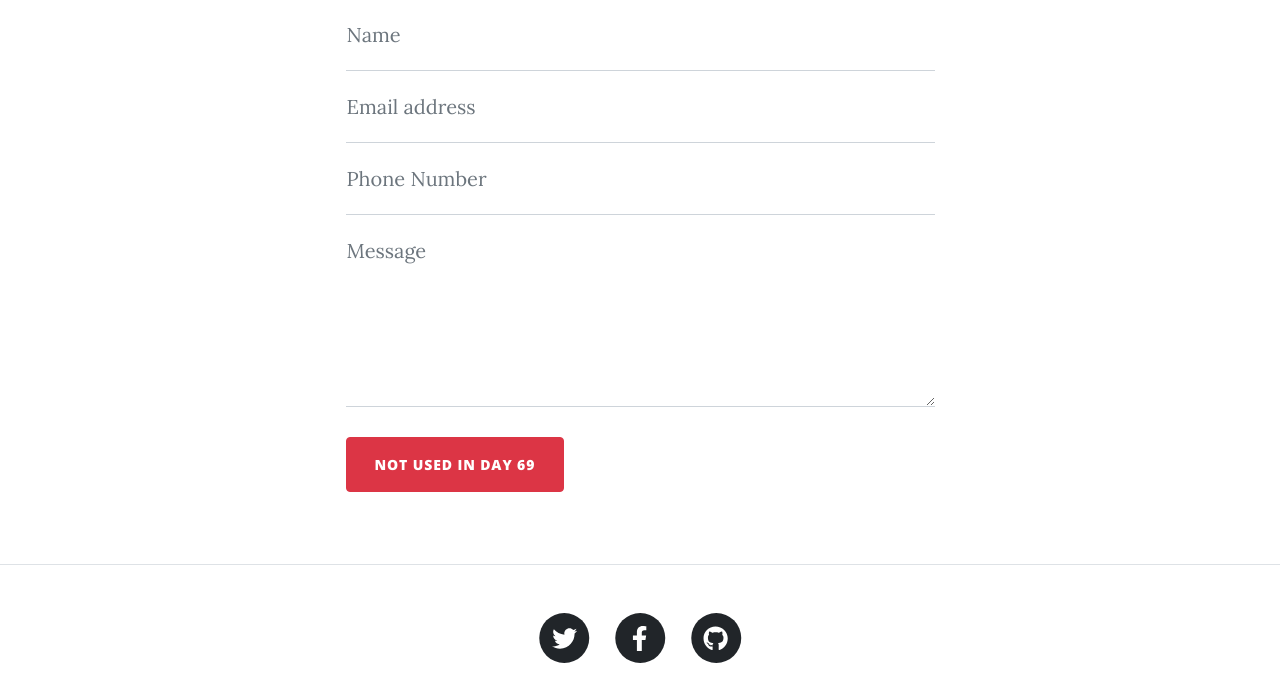
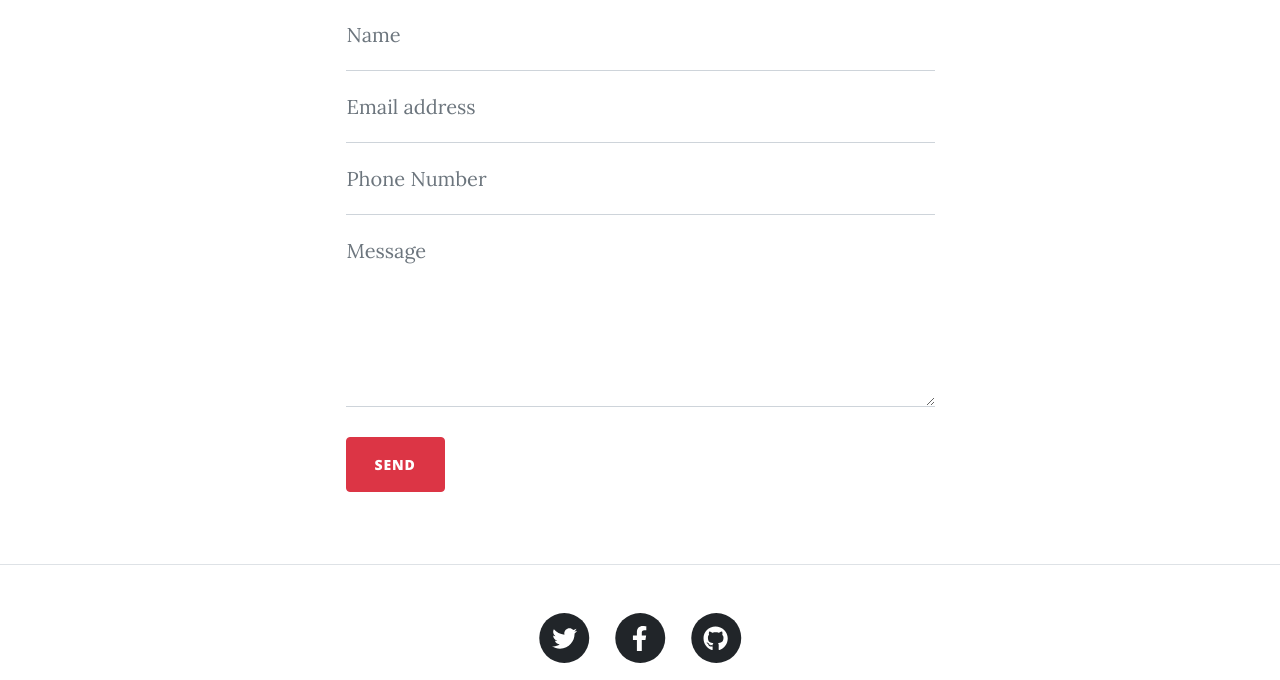
Before and after one commit to MinaEmad2024/new_blog_2024, a Python web app: template api/templates/contact.html in a window 1280 px wide. Shown: the part 721-1401 px from the top of the page. Run offline with Jinja, Linux system fonts and the light colour scheme; the template is opened without the code that fills it, so the values that code supplies are empty; some libraries are stand-ins or nearby versions.

Commit message:
third commit

```diff
--- a/api/templates/contact.html
+++ b/api/templates/contact.html
@@ -88,7 +88,7 @@
               id="submitButton"
               type="submit"
             >
-              NOT USED in Day 69
+              Send
             </button>
           </form>
         </div>
```
